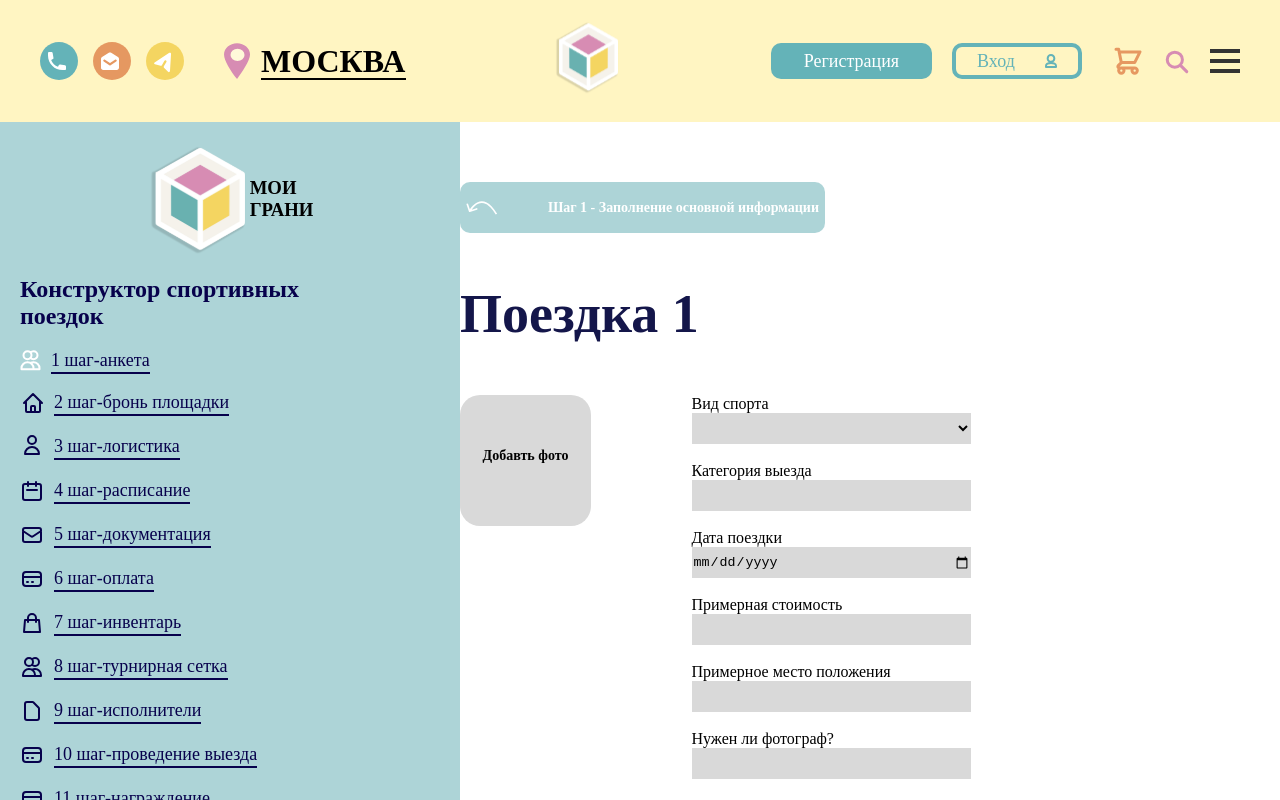
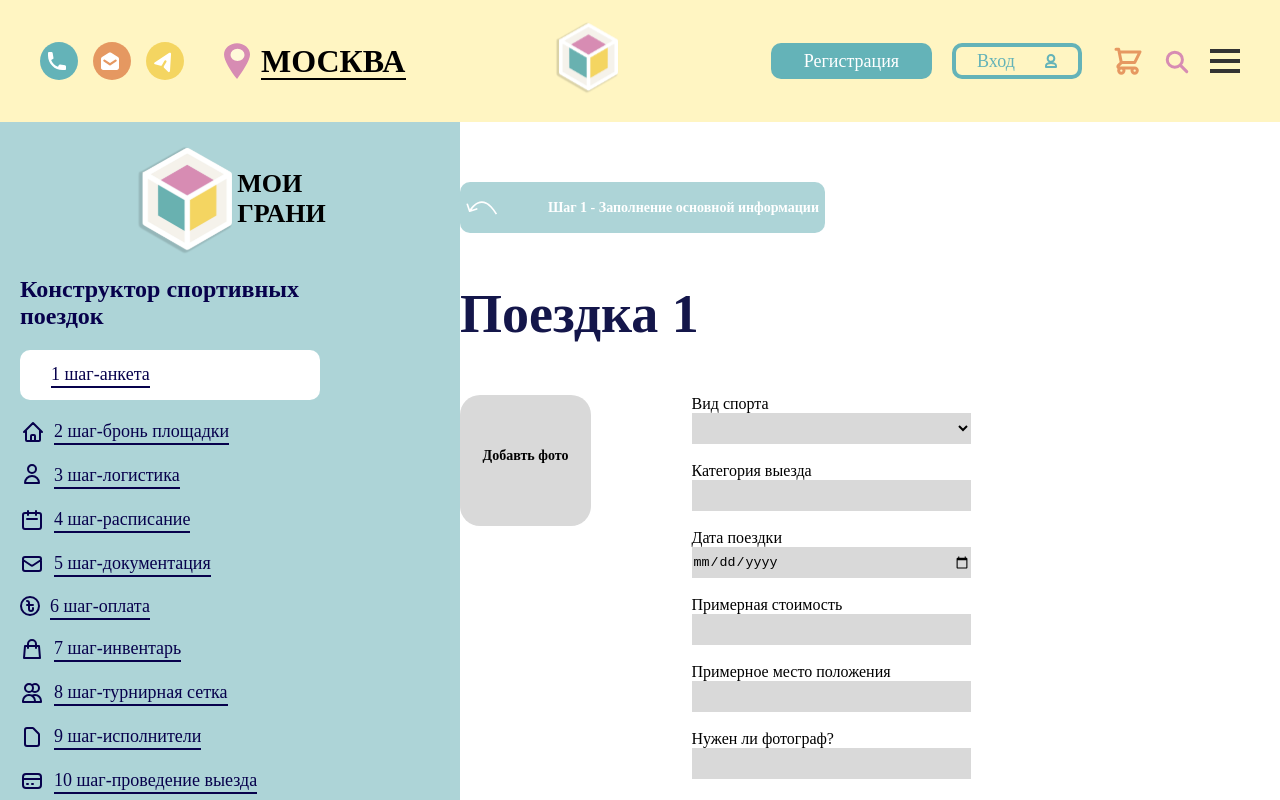
Before and after one commit to KES122/Grani_Fronend, a React (Vite) app: page / in a window 1280 px wide. Shown: the top 800 px of the page. Built offline with nearby package versions, Linux system fonts and the light colour scheme; a web font is replaced by a local one.

Commit message:
editing stepsMenu

```diff
--- a/src/Pages/steps3/Settlement/Settelement.module.scss
+++ b/src/Pages/steps3/Settlement/Settelement.module.scss
@@ -38,6 +38,7 @@
     align-items: center;
     justify-content: flex-end;
     padding-right: 10px;
+    margin-bottom: 30px;
   }
   &__cardsBox {
     display: flex;
@@ -84,10 +85,11 @@
     width: 33px;
   }
   &__TextEdit {
-    color: #000000;
+    color: #000230 ;
     font-size: 20px;
     text-decoration: none;
     font-family: "Inter-Bol";
+
   }
 }
 
--- a/src/Pages/steps3/Settlement/Settlement.tsx
+++ b/src/Pages/steps3/Settlement/Settlement.tsx
@@ -5,7 +5,7 @@ import BackBtn from "./btn-back/BackBtn";
 import BtnAutomatic from "./btn-automatic/Btn-automatic";
 import BtnPrint from "./btn-print/BtnPrint";
 
-const Settelement = () => {
+const Settlement: React.FC = () => {
   return (
     <>
       <Header />
@@ -98,4 +98,4 @@ const Settelement = () => {
     </>
   );
 };
-export default Settelement;
+export default Settlement;
--- a/src/components/StepsMenu/StepsMenu.module.scss
+++ b/src/components/StepsMenu/StepsMenu.module.scss
@@ -28,9 +28,15 @@ $color-blue: #07014c;
   }
   &__mainTitle{
     font-family:"Inter-Bol" ;
+    font-size: 26px;
   }
 }
-
+.whiteBackground{
+  background: white;
+  border-radius: 10px;
+  height: 50px;
+  width: 300px;
+}
 .menuSteps {
   &__steps {
     margin-bottom: 20px;
@@ -64,7 +70,9 @@ $color-blue: #07014c;
     margin-bottom: 550px;
     font-family:"Inter-Bol" ;
   }
+
 }
+
 .btnExit {
   &__hr {
     width: 50px;
--- a/src/components/StepsMenu/StepsMenu.tsx
+++ b/src/components/StepsMenu/StepsMenu.tsx
@@ -1,11 +1,53 @@
-import styles from "./StepsMenu.module.scss";
-import StepsFooter from "./footer/StepsFooter";
+import React, { useState } from 'react';
+import { useNavigate } from 'react-router-dom';
+
+import styles from './StepsMenu.module.scss';
+import StepsFooter from './footer/StepsFooter';
+
+interface Step {
+  id: number;
+  title: string;
+  path: string;
+}
 
 const StepsMenu = () => {
+  const navigate = useNavigate();
+
+  const steps: Step[] = [
+    { id: 1, title: '1 шаг-анкета', path: '/' },
+    { id: 2, title: '2 шаг-бронь площадки', path: '/Cards-area' },
+    { id: 3, title: '3 шаг-логистика', path: '/Settlement' },
+    { id: 4, title: '4 шаг-расписание', path: '/Settlement' },
+    { id: 5, title: '5 шаг-документация', path: '/Settlement' },
+    { id: 6, title: '6 шаг-оплата', path: '/Settlement' },
+    { id: 7, title: '7 шаг-инвентарь', path: '/Settlement' },
+    { id: 8, title: '8 шаг-турнирная сетка', path: '/Settlement' },
+    { id: 9, title: '9 шаг-исполнители', path: '/Settlement' },
+    { id: 10, title: '10 шаг-проведение выезда', path: '/Settlement' },
+    { id: 11, title: '11 шаг-награждение', path: '/Settlement' },
+    { id: 12, title: '12 шаг-отчёт о проведении', path: '/Settlement' },
+  ];
+
+  const activeStepId = steps.find(step => location.pathname === step.path)?.id;
+  const [activeStep, setActiveStep] = useState<number | null>(activeStepId || null);
+
+  const handleStepClick = (stepPath: string, stepId: number) => {
+    setActiveStep(stepId);
+    navigate(stepPath, { replace: true });
+  };
+
+  const handleStepMouseEnter = (stepId: number) => {
+    setActiveStep(stepId);
+  };
+
+  const handleStepMouseLeave = () => {
+    setActiveStep(activeStepId || null);
+  };
+
   return (
     <section>
-      <div className={styles.mainMenu}>
-        <div className={styles.mainMenu__mainIcon}>
+       <div className={styles.mainMenu}>
+      <div className={styles.mainMenu__mainIcon}>
           <img src="icons/icons-steps-menu/main-icon2_StepsMenu.svg" alt="" />
           <h1 className={styles.mainMenu__mainTitle}>
             МОИ <br />
@@ -17,87 +59,148 @@ const StepsMenu = () => {
           поездок
         </h2>
         <div className={styles.mainMenu__menuSteps}>
-        <div className={styles.menuSteps__steps}>
-          <img className={styles.menuSteps__iconStep} src="icons/icons-steps-menu/icons-steps/Icon-step1.svg" alt="" />
-          <a className={styles.menuSteps__text} href="#">
-            <span className={styles.text__underline}>1 шаг-анкета</span>
-          </a>
-        </div>
-          <div className={styles.menuSteps__steps}>
-            <img className={styles.menuSteps__iconStep} src="icons/icons-steps-menu/icons-steps/Icon-step2.svg" alt="" />
-            <a className={styles.menuSteps__text} href="#">
-              <span className={styles.text__underline}>2 шаг-бронь площадки</span>
-            </a>
-          </div>
-          <div className={styles.menuSteps__steps}>
-            <img className={styles.menuSteps__iconStep} src="icons/icons-steps-menu/icons-steps/Icon-step3.svg" alt="" />
-            <a className={styles.menuSteps__text} href="#">
-              <span className={styles.text__underline} onClick={() => window.location.href = '/Settlement'}>3 шаг-логистика</span>
-            </a>
-          </div>
-          <div className={styles.menuSteps__steps}>
-            <img className={styles.menuSteps__iconStep} src="icons/icons-steps-menu/icons-steps/Icon-step4.svg" alt="" />
-            <a className={styles.menuSteps__text} href="#">
-              <span className={styles.text__underline}>4 шаг-расписание</span>
-            </a>
-          </div>
-          <div className={styles.menuSteps__steps}>
-            <img className={styles.menuSteps__iconStep} src="icons/icons-steps-menu/icons-steps/Icon-step5.svg" alt="" />
-            <a className={styles.menuSteps__text} href="#">
-              <span className={styles.text__underline}>5 шаг-документация</span>
-            </a>
-          </div>
-          <div className={styles.menuSteps__steps}>
-            <img className={styles.menuSteps__iconStep} src="icons/icons-steps-menu/icons-steps/Icon-step10.svg" alt="" />
-            <a className={styles.menuSteps__text} href="#">
-              <span className={styles.text__underline}>6 шаг-оплата</span>
-            </a>
-          </div>
-          <div className={styles.menuSteps__steps}>
-            <img className={styles.menuSteps__iconStep} src="icons/icons-steps-menu/icons-steps/Icon-step7.svg" alt="" />
-            <a className={styles.menuSteps__text} href="#">
-              <span className={styles.text__underline}>7 шаг-инвентарь</span>
-            </a>
-          </div>
-          <div className={styles.menuSteps__steps}>
-            <img className={styles.menuSteps__iconStep} src="icons/icons-steps-menu/icons-steps/Icon-step8.svg" alt="" />
-            <a className={styles.menuSteps__text} href="#">
-              <span className={styles.text__underline}>8 шаг-турнирная сетка</span>
-            </a>
-          </div>
-          <div className={styles.menuSteps__steps}>
-            <img className={styles.menuSteps__iconStep} src="icons/icons-steps-menu/icons-steps/Icon-step9.svg" alt="" />
-            <a className={styles.menuSteps__text} href="#">
-              <span className={styles.text__underline}>9 шаг-исполнители</span>
-            </a>
-          </div>
-          <div className={styles.menuSteps__steps}>
-            <img className={styles.menuSteps__iconStep} src="icons/icons-steps-menu/icons-steps/Icon-step10.svg" alt="" />
-            <a className={styles.menuSteps__text} href="#">
-              <span className={styles.text__underline}>10 шаг-проведение выезда</span>
-            </a>
-          </div>
-          <div className={styles.menuSteps__steps}>
-            <img className={styles.menuSteps__iconStep} src="icons/icons-steps-menu/icons-steps/Icon-step10.svg" alt="" />
-            <a className={styles.menuSteps__text} href="#">
-              <span className={styles.text__underline}>11 шаг-награждение</span>
-            </a>
-          </div>
-          <div className={styles.menuSteps__steps}>
-            <img className={styles.menuSteps__iconStep} src="icons/icons-steps-menu/icons-steps/Icon-step10.svg" alt="" />
-            <a className={styles.menuSteps__text} href="#">
-              <span className={styles.text__underline}>12 шаг-отчёт о проведении</span>
-            </a>
-          </div>
+          {steps.map((step) => (
+            <div
+              key={step.id}
+              className={`${styles.menuSteps__steps} ${
+                activeStep === step.id ? styles.activeStep : ''
+              } ${activeStep === step.id ? styles.whiteBackground : ''}`}
+              onMouseEnter={() => handleStepMouseEnter(step.id)}
+              onMouseLeave={handleStepMouseLeave}
+            >
+               <img
+                className={styles.menuSteps__iconStep}
+                src={`icons/icons-steps-menu/icons-steps/Icon-step${step.id}.svg`}
+                alt=""
+              />
+              <a
+                className={styles.menuSteps__text}
+                href="#"
+                onClick={() => handleStepClick(step.path, step.id)}
+              >
+                <span className={styles.text__underline}>{step.title}</span>
+              </a>
+            </div>
+          ))}
           <button className={styles.menuSteps__btnExit}>
             выйти
             <hr className={styles.btnExit__hr} />
           </button>
         </div>
 
-      <StepsFooter/>
+        <StepsFooter />
       </div>
     </section>
   );
 };
+
 export default StepsMenu;
+
+
+
+
+
+
+// import styles from "./StepsMenu.module.scss";
+// import StepsFooter from "./footer/StepsFooter";
+
+// const StepsMenu = () => {
+//   return (
+//     <section>
+//       <div className={styles.mainMenu}>
+//         <div className={styles.mainMenu__mainIcon}>
+//           <img src="icons/icons-steps-menu/main-icon2_StepsMenu.svg" alt="" />
+//           <h1 className={styles.mainMenu__mainTitle}>
+//             МОИ <br />
+//             ГРАНИ
+//           </h1>
+//         </div>
+//         <h2 className={styles.mainMenu__title}>
+//           Конструктор спортивных <br />
+//           поездок
+//         </h2>
+//         <div className={styles.mainMenu__menuSteps}>
+//         <div className={styles.menuSteps__steps}>
+//           <img className={styles.menuSteps__iconStep} src="icons/icons-steps-menu/icons-steps/Icon-step1.svg" alt="" />
+//           <a className={styles.menuSteps__text} href="#">
+//             <span className={styles.text__underline}>1 шаг-анкета</span>
+//           </a>
+//         </div>
+//           <div className={styles.menuSteps__steps}>
+//             <img className={styles.menuSteps__iconStep} src="icons/icons-steps-menu/icons-steps/Icon-step2.svg" alt="" />
+//             <a className={styles.menuSteps__text} href="#">
+//               <span className={styles.text__underline}onClick={() => window.location.href = '/Cards-area'}>2 шаг-бронь площадки</span>
+//             </a>
+//           </div>
+//           <div className={styles.menuSteps__steps}>
+//             <img className={styles.menuSteps__iconStep} src="icons/icons-steps-menu/icons-steps/Icon-step3.svg" alt="" />
+//             <a className={styles.menuSteps__text} href="#">
+//               <span className={styles.text__underline} onClick={() => window.location.href = '/Settlement'}>3 шаг-логистика</span>
+//             </a>
+//           </div>
+//           <div className={styles.menuSteps__steps}>
+//             <img className={styles.menuSteps__iconStep} src="icons/icons-steps-menu/icons-steps/Icon-step4.svg" alt="" />
+//             <a className={styles.menuSteps__text} href="#">
+//               <span className={styles.text__underline}>4 шаг-расписание</span>
+//             </a>
+//           </div>
+//           <div className={styles.menuSteps__steps}>
+//             <img className={styles.menuSteps__iconStep} src="icons/icons-steps-menu/icons-steps/Icon-step5.svg" alt="" />
+//             <a className={styles.menuSteps__text} href="#">
+//               <span className={styles.text__underline}>5 шаг-документация</span>
+//             </a>
+//           </div>
+//           <div className={styles.menuSteps__steps}>
+//             <img className={styles.menuSteps__iconStep} src="icons/icons-steps-menu/icons-steps/Icon-step10.svg" alt="" />
+//             <a className={styles.menuSteps__text} href="#">
+//               <span className={styles.text__underline}>6 шаг-оплата</span>
+//             </a>
+//           </div>
+//           <div className={styles.menuSteps__steps}>
+//             <img className={styles.menuSteps__iconStep} src="icons/icons-steps-menu/icons-steps/Icon-step7.svg" alt="" />
+//             <a className={styles.menuSteps__text} href="#">
+//               <span className={styles.text__underline}>7 шаг-инвентарь</span>
+//             </a>
+//           </div>
+//           <div className={styles.menuSteps__steps}>
+//             <img className={styles.menuSteps__iconStep} src="icons/icons-steps-menu/icons-steps/Icon-step8.svg" alt="" />
+//             <a className={styles.menuSteps__text} href="#">
+//               <span className={styles.text__underline}>8 шаг-турнирная сетка</span>
+//             </a>
+//           </div>
+//           <div className={styles.menuSteps__steps}>
+//             <img className={styles.menuSteps__iconStep} src="icons/icons-steps-menu/icons-steps/Icon-step9.svg" alt="" />
+//             <a className={styles.menuSteps__text} href="#">
+//               <span className={styles.text__underline}>9 шаг-исполнители</span>
+//             </a>
+//           </div>
+//           <div className={styles.menuSteps__steps}>
+//             <img className={styles.menuSteps__iconStep} src="icons/icons-steps-menu/icons-steps/Icon-step10.svg" alt="" />
+//             <a className={styles.menuSteps__text} href="#">
+//               <span className={styles.text__underline}>10 шаг-проведение выезда</span>
+//             </a>
+//           </div>
+//           <div className={styles.menuSteps__steps}>
+//             <img className={styles.menuSteps__iconStep} src="icons/icons-steps-menu/icons-steps/Icon-step10.svg" alt="" />
+//             <a className={styles.menuSteps__text} href="#">
+//               <span className={styles.text__underline}>11 шаг-награждение</span>
+//             </a>
+//           </div>
+//           <div className={styles.menuSteps__steps}>
+//             <img className={styles.menuSteps__iconStep} src="icons/icons-steps-menu/icons-steps/Icon-step10.svg" alt="" />
+//             <a className={styles.menuSteps__text} href="#">
+//               <span className={styles.text__underline}>12 шаг-отчёт о проведении</span>
+//             </a>
+//           </div>
+//           <button className={styles.menuSteps__btnExit}>
+//             выйти
+//             <hr className={styles.btnExit__hr} />
+//           </button>
+//         </div>
+
+//       <StepsFooter/>
+//       </div>
+//     </section>
+//   );
+// };
+// export default StepsMenu;
--- a/src/components/applicationOfPeople/Application.tsx
+++ b/src/components/applicationOfPeople/Application.tsx
@@ -49,7 +49,7 @@ const Application = () => {
 
             <div className={style.sectionApplication__buttonSectionApplication}>
                 <button className={style.buttonSectionApplication__but} type='submit'onClick={() => window.location.href = '/Forum'}>ДОБАВИТЬ УЧАСТНИКА</button>
-                <button className={style.buttonSectionApplication__but} type='submit'onClick={() => window.location.href = '/Cards-area'}>ОТПРАВИТЬ ЗАЯВКУ</button>
+                <button className={style.buttonSectionApplication__but}>ОТПРАВИТЬ ЗАЯВКУ</button>
             </div>
             <ButtonsBellow />
 
```
